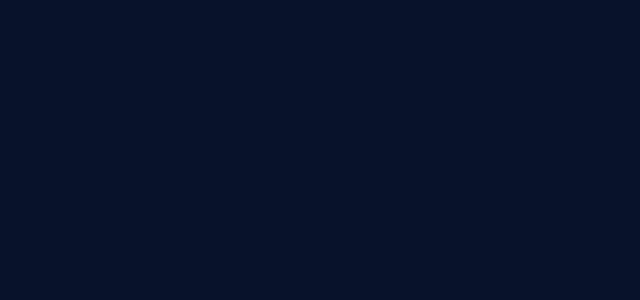
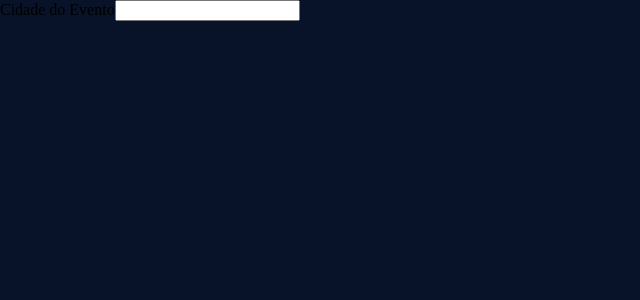
Before and after one commit to Imperat0/mb-labs2, a React (Create React App) app in the folder mb-labs2/: page / in a window 1280 px wide. Shown: the top 300 px of the page, without its empty margins (0-640 px from the left). Built offline with nearby package versions, Linux system fonts and the light colour scheme.

Commit message:
primeiro campo

```diff
--- a/mb-labs2/src/App.js
+++ b/mb-labs2/src/App.js
@@ -1,11 +1,17 @@
 import React from "react";
+import Field from "./components/Field";
 import Form from "./components/Form";
+import Main from "./components/Main";
 
 
 function App() {
   return (
-    <Form></Form>
-  )
+           <Main>
+            <Form>
+           <Field.Text label = "Cidade do Evento" name = "name" type = "name"/>
+            </Form>
+          </Main>
+  );
 }
 
 export default App;
--- /dev/null
+++ b/mb-labs2/src/components/Field/Content/index.js
@@ -0,0 +1,6 @@
+import styled from "styled-components";
+
+const Content = styled.span``;
+
+
+export default Content;
--- /dev/null
+++ b/mb-labs2/src/components/Field/Field/Input/index.js
@@ -0,0 +1,5 @@
+import styled from "styled-components";
+
+const Input = styled.input``;
+
+export default Input;
--- /dev/null
+++ b/mb-labs2/src/components/Field/Label/index.js
@@ -0,0 +1,5 @@
+import styled from "styled-components";
+
+const Label = styled.label``;
+
+export default Label;
--- /dev/null
+++ b/mb-labs2/src/components/Field/index.js
@@ -0,0 +1,17 @@
+import React from "react";
+import Input from "./Field/Input";
+import Label from "./Label";
+import Content from "./Content";
+
+const Text = ( {label, type, name } ) => (
+   <Label>
+       <Content>{label}</Content>
+       <Input type ={type} name = {name} />
+   </Label>
+);
+
+const Field = {
+    Text,
+};
+
+export default Field;
--- a/mb-labs2/src/components/Form/index.js
+++ b/mb-labs2/src/components/Form/index.js
@@ -1,9 +1,6 @@
 import styled from 'styled-components';
 
-const Form = styled.form`
-background-color: #081229;
-width: 100vw;
-height: 100vh;
-`;
+const Form = styled.form``;
+
 
 export default Form;
--- /dev/null
+++ b/mb-labs2/src/components/Main/index.js
@@ -0,0 +1,11 @@
+import styled from "styled-components";
+
+
+const Main = styled.main`
+background-color: #081229;
+width: 100vw;
+height: 100vh;
+`;
+
+
+export default Main;
```
